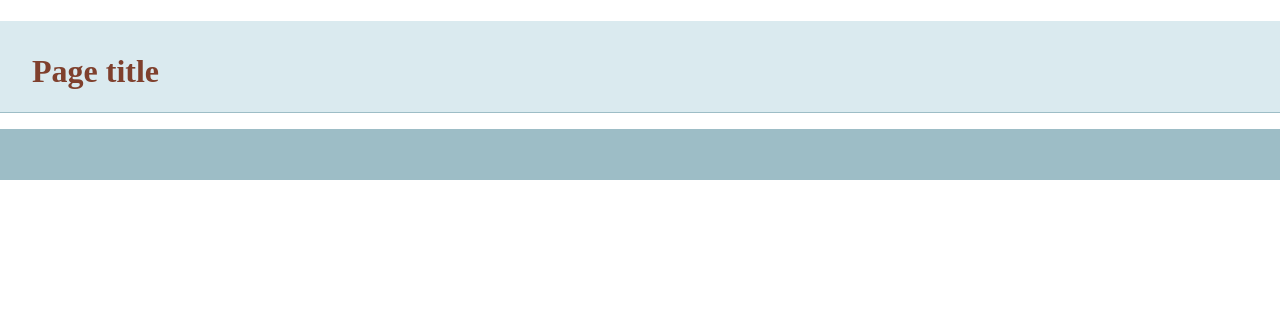
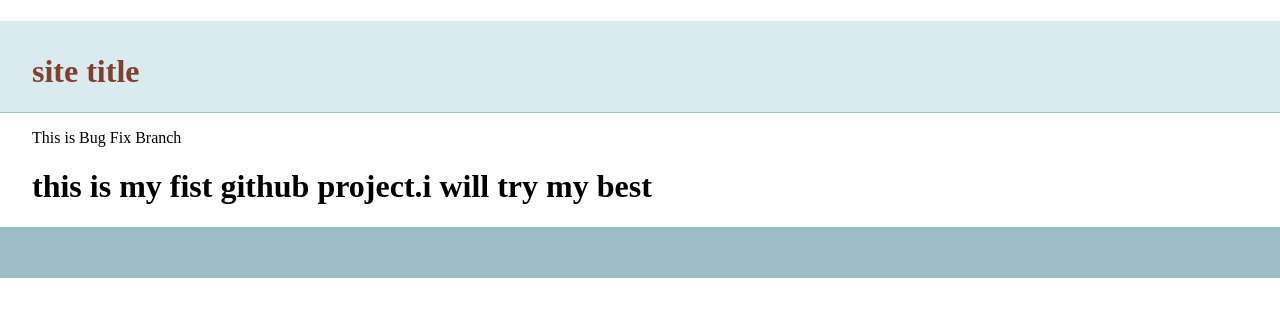
Before and after one commit to absiddik96/new_git, a plain HTML site: page index.html in a window 1280 px wide. Drawn offline with nearby package versions, Linux system fonts and the light colour scheme.

Commit message:
update index file for merge

```diff
--- a/index.html
+++ b/index.html
@@ -14,11 +14,13 @@
     </head>
     <body>
     <header>
-	<h1>Page title</h1>
+	<h1>site title</h1>
     </header>
     <nav id="pageNav">
     </nav>
     <main>
+    	<p>This is Bug Fix Branch</p>
+    	<h1>this is my fist github project.i will try my best</h1>
     </main>
     <footer>
     </footer>
```
